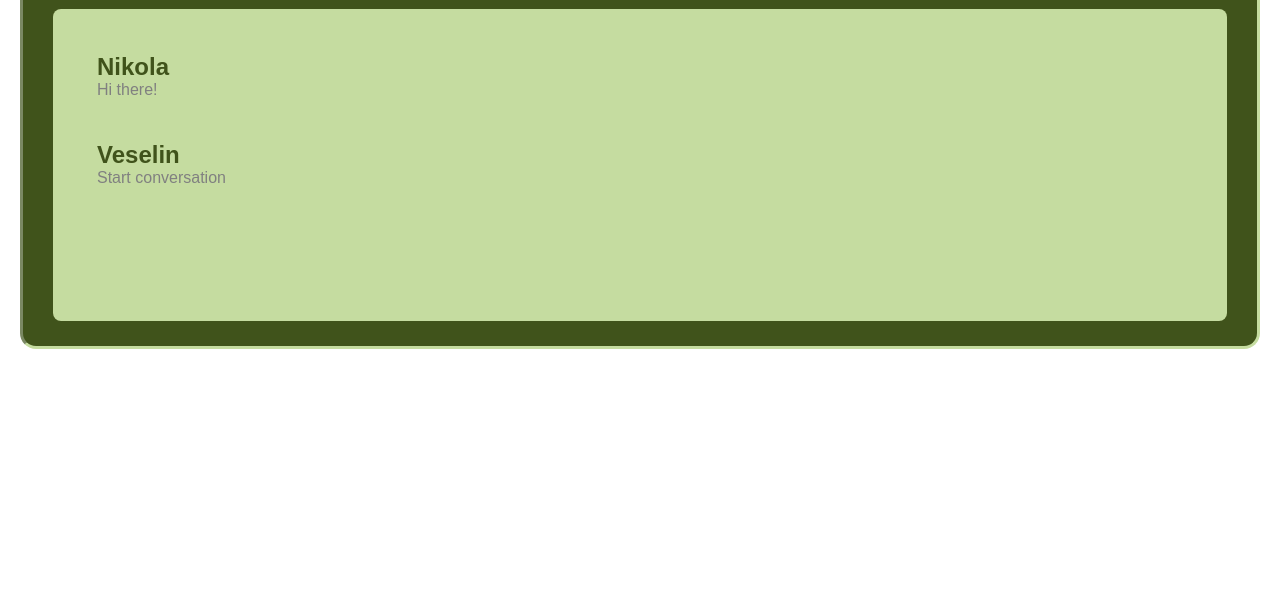
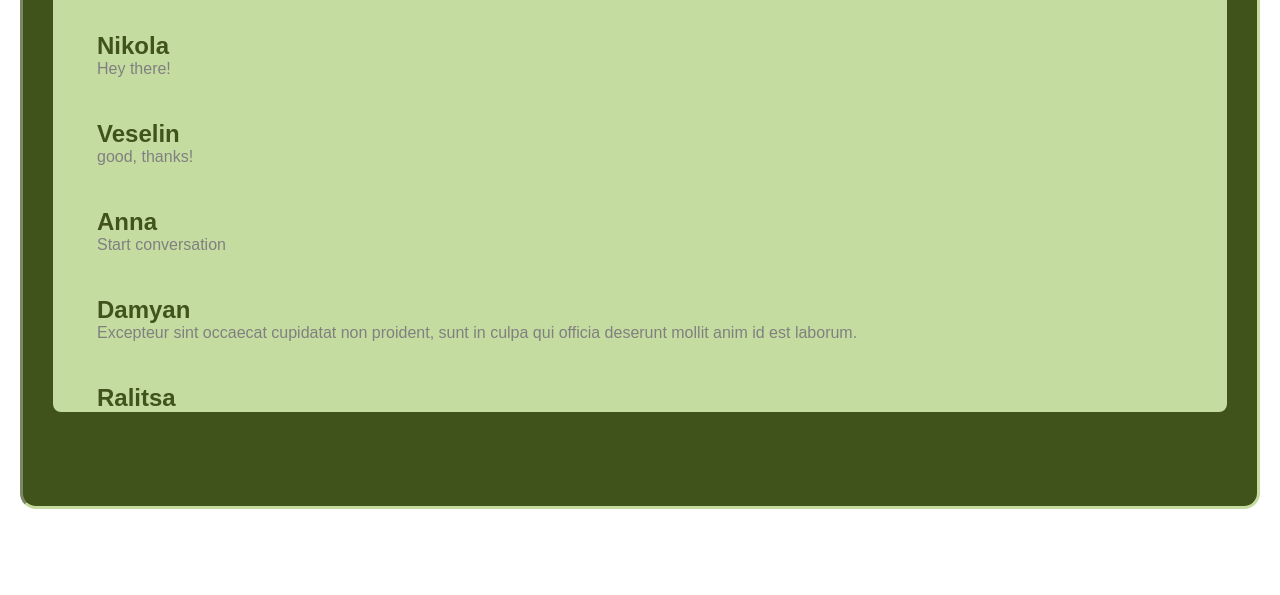
Before and after one commit to VelislavaVarbanova/FMI-WEB-hw1, a plain HTML site: page Chat-list/index.html in a window 1280 px wide. Shown: the part 205-800 px from the top of the page. Drawn offline with nearby package versions, Linux system fonts and the light colour scheme.

Commit message:
fixed the new data examples

```diff
--- a/Chat-list/script.js
+++ b/Chat-list/script.js
@@ -12,8 +12,9 @@ function displayChats(chatsData) {
 
     for (const chatId in chats) {
         const chatData = chats[chatId];
-        if (currentUserId === chatData.user1 || currentUserId === chatData.user2) {
-            const otherUserId = Object.values(chatData).find(userId => userId !== currentUserId);
+        const userIds = Object.values(chatData);
+        if (userIds.includes(currentUserId)) {
+            const otherUserId = userIds.find(userId => userId !== currentUserId);
             if (otherUserId) {
                 const otherUserData = chatsData.users[otherUserId];
                 if (otherUserData) {
@@ -37,10 +38,9 @@ function createChatItem(chatId, userData, chatsData) {
     const contactMessage = document.createElement('span');
     contactMessage.classList.add('contact-message');
 
-    const messages = chatsData.messages[chatId];
+    const messages = chatsData.messages[chatId].messages; // Access the messages array within the chat
     if (messages) {
-        const lastMessageKey = Object.keys(messages).pop();
-        const lastMessage = messages[lastMessageKey];
+        const lastMessage = messages[messages.length - 1]; // Get the last message in the array
         contactMessage.textContent = lastMessage ? lastMessage.message : 'Start conversation';
     } else {
         contactMessage.textContent = 'Start conversation';
@@ -76,8 +76,11 @@ document.addEventListener('DOMContentLoaded', function () {
     const currentUser = { uid: "user_id_1" }; // Simulate signed-in user
 
     const userData = {
-        "user_id_1": { "full_name": "Velislva" },
-        "user_id_2": { "full_name": "Nikola" }
+        "user_id_1": { "full_name": "Velislava" },
+        "user_id_2": { "full_name": "Nikola" },
+        "user_id_3": { "full_name": "Anna" },
+        "user_id_4": { "full_name": "Damyan" },
+        "user_id_5": { "full_name": "Ralitsa" }
     };
 
     setUserNameDisplay(currentUser, userData);
@@ -86,15 +89,53 @@ document.addEventListener('DOMContentLoaded', function () {
         currentUserId: 'current_user_id',
         chats: {
             chat1: { user1: 'current_user_id', user2: 'other_user_id1' },
-            chat2: { user1: 'current_user_id', user2: 'other_user_id2' }
+            chat2: { user1: 'current_user_id', user2: 'other_user_id2' },
+            chat3: { user1: 'current_user_id', user2: 'other_user_id3' },
+            chat4: { user1: 'current_user_id', user2: 'other_user_id4' },
+            chat5: { user1: 'current_user_id', user2: 'other_user_id5' },
         },
         users: {
             other_user_id1: { full_name: 'Nikola' },
-            other_user_id2: { full_name: 'Veselin' }
+            other_user_id2: { full_name: 'Veselin' },
+            other_user_id3: { full_name: 'Anna' },
+            other_user_id4: { full_name: 'Damyan' },
+            other_user_id5: { full_name: 'Ralitsa' }
         },
         messages: {
-            chat1: { message1: { message: 'Hello!' }, message2: { message: 'Hi there!' } },
-            chat2: {}
+            chat1: {
+                messages: [
+                    { message: 'Hello!', sender : 'user_id_1' },
+                    { message: 'Hi', sender : 'user_id_2' },
+                    { message: 'Hey there!', sender : 'user_id_3' }
+                ]
+            },
+            chat2: {
+                messages: [
+                    { message: 'How are you?', sender : 'user_id_1' },
+                    { message: 'good, thanks!', sender : 'user_id_2' }
+                ]
+            },
+            chat3: {
+                messages: [] // Empty array for chat3 messages
+            },
+            chat4: {
+                messages: [
+                    { message: 'Lorem ipsum dolor sit amet, consectetur adipiscing elit.', sender: 'user_id_1' },
+                    { message: 'Sed do eiusmod tempor incididunt ut labore et dolore magna aliqua.', sender: 'user_id_3' },
+                    { message: 'Ut enim ad minim veniam, quis nostrud exercitation ullamco laboris nisi ut aliquip ex ea commodo consequat.', sender: 'user_id_1' },
+                    { message: 'Duis aute irure dolor in reprehenderit in voluptate velit esse cillum dolore eu fugiat nulla pariatur.', sender: 'user_id_3' },
+                    { message: 'Excepteur sint occaecat cupidatat non proident, sunt in culpa qui officia deserunt mollit anim id est laborum.', sender: 'user_id_1' }
+                ]
+            },
+            chat5: {
+                messages: [
+                    { message: 'Lorem ipsum dolor sit amet, consectetur adipiscing elit, sed do eiusmod tempor incididunt ut labore et dolore magna aliqua.', sender: 'user_id_2' },
+                    { message: 'Ut enim ad minim veniam, quis nostrud exercitation ullamco laboris nisi ut aliquip ex ea commodo consequat.', sender: 'user_id_1' },
+                    { message: 'Duis aute irure dolor in reprehenderit in voluptate velit esse cillum dolore eu fugiat nulla pariatur.', sender: 'user_id_2' },
+                    { message: 'Excepteur sint occaecat cupidatat non proident, sunt in culpa qui officia deserunt mollit anim id est laborum.', sender: 'user_id_1' },
+                    { message: 'Lorem ipsum dolor sit amet, consectetur adipiscing elit, sed do eiusmod tempor incididunt ut labore et dolore magna aliqua.', sender: 'user_id_2' }
+                ]
+            }
         }
     };
 
--- a/Chat-list/style.css
+++ b/Chat-list/style.css
@@ -1,4 +1,5 @@
 .chats-title {
+    font-size: 30px;
     margin: 14px;
     color: var(--bg);
     font-weight: 500;
@@ -15,7 +16,7 @@ p{
     border-color: var(--bg);
     border-style: inset;
     background-color: var(--main-col);
-    height: 50%;
+    height: 70%;
 }
 
 #chats {
```
Also changed, not shown: Chat/script.js (+25 -2 lines).
